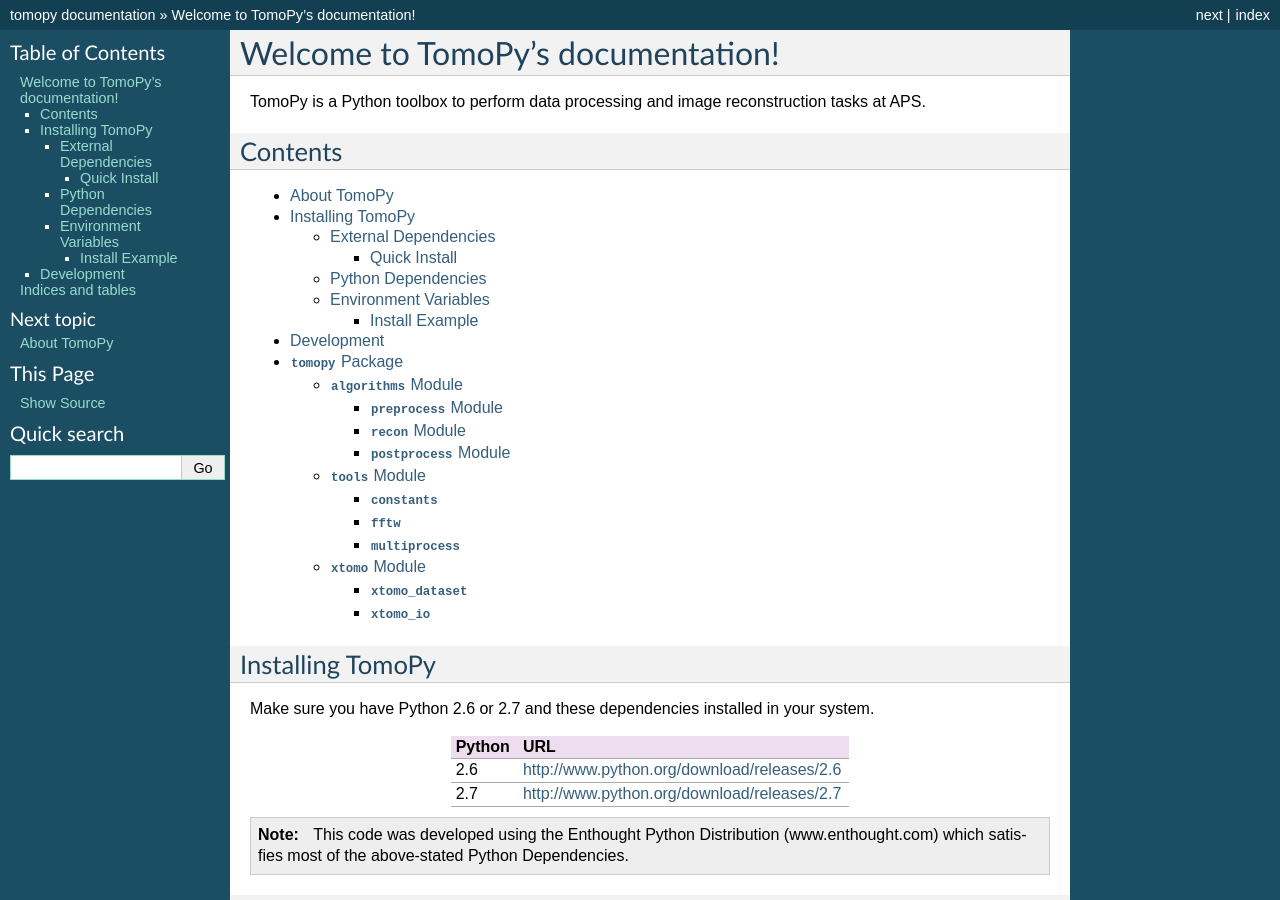
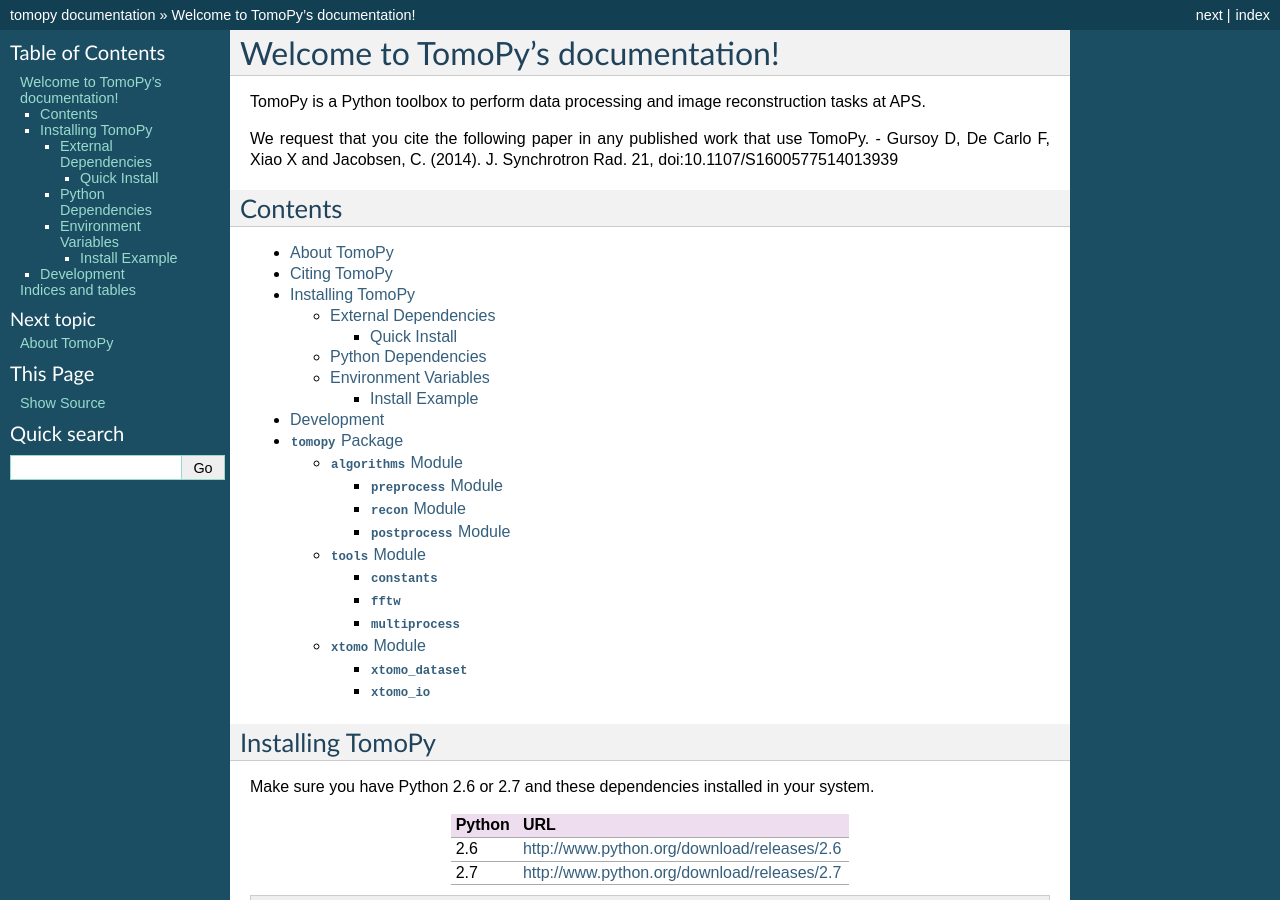
Before and after one commit to tomopy/tomopy, a Sphinx documentation site: the page built from docs/source/index.rst, in a window 1280 px wide and 900 px high. Built offline with Sphinx 7.4.7, drawn with Linux system fonts in a browser that asks for light colours.

```diff
--- a/docs/source/index.rst
+++ b/docs/source/index.rst
@@ -5,6 +5,9 @@
 
 TomoPy is a Python toolbox to perform data processing and
 image reconstruction tasks at APS.
+
+We request that you cite the following paper in any published work that use TomoPy.
+- Gursoy D, De Carlo F, Xiao X and Jacobsen, C. (2014). J. Synchrotron Rad. 21, doi:10.1107/S1600577514013939
 
 ========
 Contents
@@ -14,6 +17,7 @@
    :maxdepth: 3
 
    readme
+   cite
    install
    development
    resources/tomopy
--- a/docs/source/resources/tomopy.algorithms.preprocess.rst
+++ b/docs/source/resources/tomopy.algorithms.preprocess.rst
@@ -4,10 +4,12 @@
 
 .. toctree::
    tomopy.algorithms.preprocess.apply_padding
+   tomopy.algorithms.preprocess.circular_roi
    tomopy.algorithms.preprocess.correct_drift
    tomopy.algorithms.preprocess.correct_fov
    tomopy.algorithms.preprocess.correct_tilt
    tomopy.algorithms.preprocess.downsample
+   tomopy.algorithms.preprocess.focus_region
    tomopy.algorithms.preprocess.median_filter
    tomopy.algorithms.preprocess.normalize
    tomopy.algorithms.preprocess.phase_retrieval
--- a/docs/source/resources/tomopy.algorithms.recon.rst
+++ b/docs/source/resources/tomopy.algorithms.recon.rst
@@ -8,6 +8,7 @@
    tomopy.algorithms.recon.gridrec
    tomopy.algorithms.recon.mlem
    tomopy.algorithms.recon.optimize_center
+   tomopy.algorithms.recon.sirt
    tomopy.algorithms.recon.upsample
 
 .. automodule:: tomopy.algorithms.recon
```
Also changed, not shown: docs/source/cite.rst (added, +8 -0 lines), docs/source/resources/tomopy.algorithms.preprocess.circular_roi.rst (added, +8 -0 lines), docs/source/resources/tomopy.algorithms.preprocess.focus_region.rst (added, +8 -0 lines), docs/source/resources/tomopy.algorithms.recon.sirt.rst (added, +8 -0 lines).
